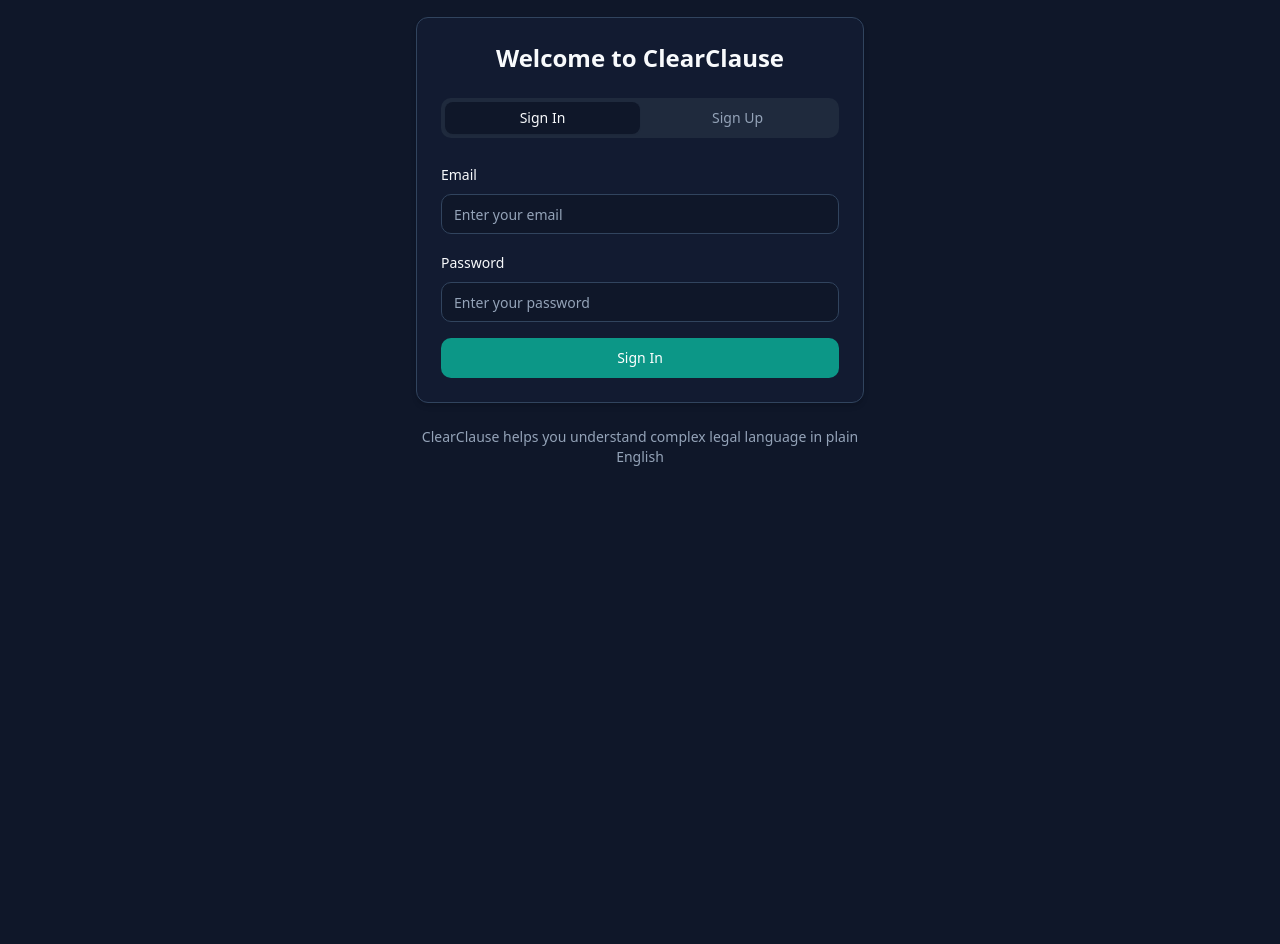
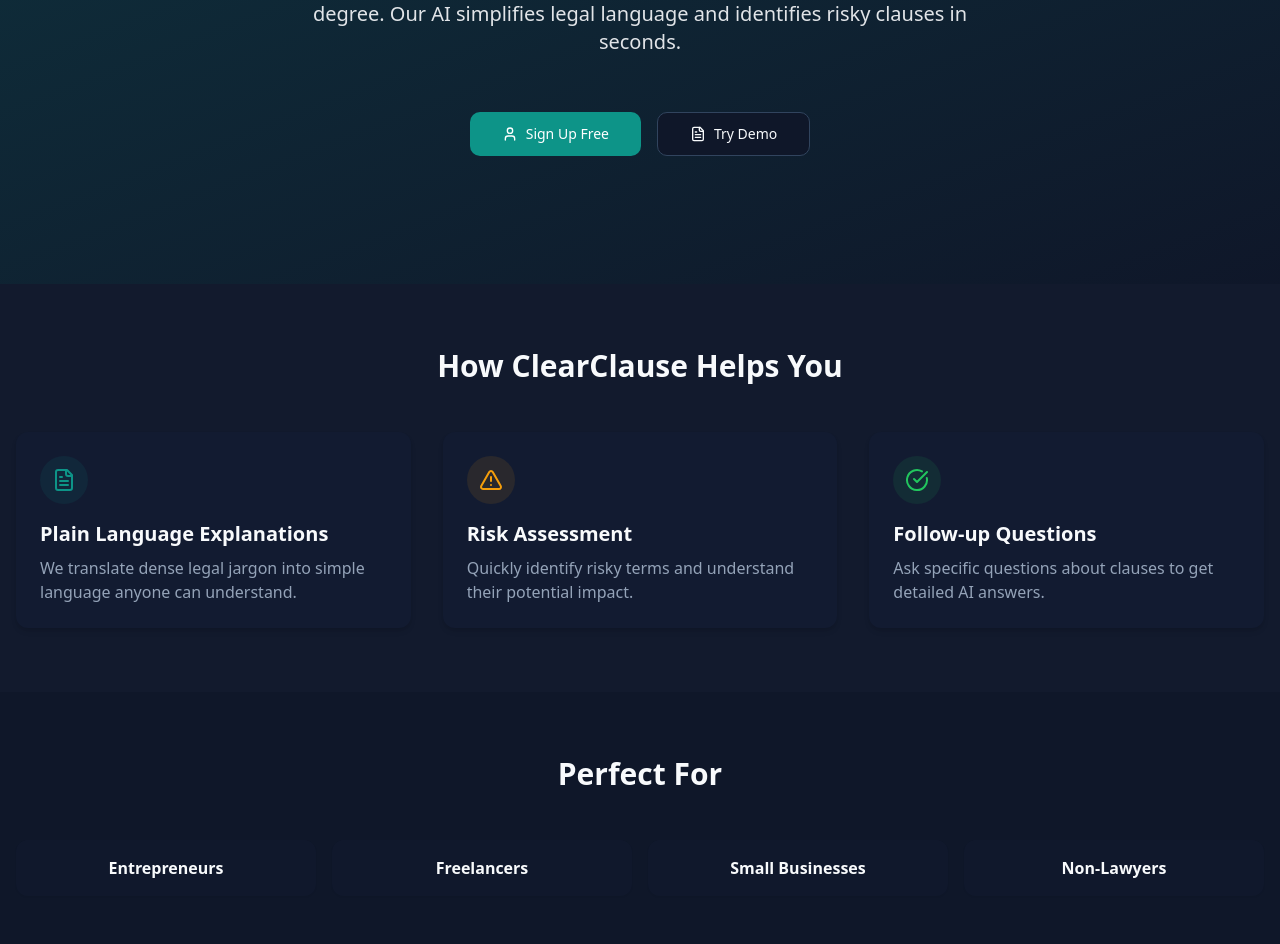
Before and after one commit to gvarun01/clause-clarity, a React (Vite) app: page / in a window 1280 px wide. Before the commit this address led to /auth. Shown: the part 208-1152 px from the top of the page. Before the commit the page ends 800 px from the top, so only its background shows below. Built offline with nearby package versions, Linux system fonts and the light colour scheme.

Commit message:
feat: Highlight risky terms and add landing page
- Highlight risky terms in the text box.
- Add a landing page for marketing purposes.

```diff
--- a/src/App.tsx
+++ b/src/App.tsx
@@ -8,6 +8,7 @@ import { AuthProvider } from "./context/AuthContext";
 import Index from "./pages/Index";
 import AuthPage from "./pages/AuthPage";
 import NotFound from "./pages/NotFound";
+import LandingPage from "./pages/LandingPage";
 import ProtectedRoute from "./components/ProtectedRoute";
 
 const queryClient = new QueryClient();
@@ -20,8 +21,9 @@ const App = () => (
         <Sonner />
         <BrowserRouter>
           <Routes>
+            <Route path="/" element={<LandingPage />} />
             <Route path="/auth" element={<AuthPage />} />
-            <Route path="/" element={
+            <Route path="/app" element={
               <ProtectedRoute>
                 <Index />
               </ProtectedRoute>
--- /dev/null
+++ b/src/components/AnalysisResultDisplay.tsx
@@ -0,0 +1,29 @@
+
+import React from 'react';
+import { Card, CardContent } from "@/components/ui/card";
+import type { AnalysisResponse } from "@/lib/api-services";
+import HighlightedLegalText from './HighlightedLegalText';
+
+interface AnalysisResultDisplayProps {
+  legalClause: string;
+  analysis: AnalysisResponse;
+}
+
+const AnalysisResultDisplay = ({ legalClause, analysis }: AnalysisResultDisplayProps) => {
+  return (
+    <div className="space-y-6">
+      <Card className="bg-card/50 backdrop-blur-sm border-border/50">
+        <CardContent className="pt-6">
+          <h3 className="text-md font-semibold mb-3">Original Text</h3>
+          <HighlightedLegalText
+            legalText={legalClause}
+            analysis={analysis}
+            className="text-sm p-4 bg-background/80 rounded-md border border-border/30"
+          />
+        </CardContent>
+      </Card>
+    </div>
+  );
+};
+
+export default AnalysisResultDisplay;
--- /dev/null
+++ b/src/components/HighlightedLegalText.tsx
@@ -0,0 +1,80 @@
+import React from 'react';
+import { cn } from '@/lib/utils';
+import type { AnalysisResponse } from '@/lib/api-services';
+
+interface HighlightedLegalTextProps {
+  legalText: string;
+  analysis: AnalysisResponse | null;
+  className?: string;
+}
+
+const HighlightedLegalText = ({ legalText, analysis, className }: HighlightedLegalTextProps) => {
+  if (!analysis || !analysis.riskyTerms.length) {
+    return <div className={cn('whitespace-pre-wrap', className)}>{legalText}</div>;
+  }
+
+  // Sort terms by length (longest first) to avoid highlighting issues with overlapping terms
+  const sortedTerms = [...analysis.riskyTerms].sort((a, b) => b.term.length - a.term.length);
+
+  // Prepare the text for highlighting by creating segments
+  let segments: {text: string; isRisky: boolean; severity?: 'high' | 'moderate' | 'low'; term?: string}[] = [{
+    text: legalText,
+    isRisky: false
+  }];
+
+  // For each risky term, split the segments further
+  sortedTerms.forEach(({ term, severity }) => {
+    const newSegments: typeof segments = [];
+
+    segments.forEach(segment => {
+      if (segment.isRisky) {
+        // If segment is already highlighted, keep it as is
+        newSegments.push(segment);
+        return;
+      }
+
+      const parts = segment.text.split(new RegExp(`(${term})`, 'gi'));
+
+      parts.forEach((part, index) => {
+        if (part === '') return;
+
+        const isMatch = part.toLowerCase() === term.toLowerCase();
+
+        newSegments.push({
+          text: part,
+          isRisky: isMatch,
+          severity: isMatch ? severity : undefined,
+          term: isMatch ? term : undefined
+        });
+      });
+    });
+
+    segments = newSegments;
+  });
+
+  const severityColors = {
+    high: 'bg-legal-high/20 border-b-2 border-legal-high',
+    moderate: 'bg-legal-moderate/20 border-b-2 border-legal-moderate',
+    low: 'bg-legal-low/20 border-b-2 border-legal-low'
+  };
+
+  return (
+    <div className={cn('whitespace-pre-wrap', className)}>
+      {segments.map((segment, i) => (
+        <span
+          key={i}
+          className={cn(
+            segment.isRisky && 'rounded px-0.5 py-0.5',
+            segment.severity && severityColors[segment.severity],
+            segment.isRisky && 'cursor-help'
+          )}
+          title={segment.isRisky ? `${segment.term}: ${analysis.riskyTerms.find(t => t.term.toLowerCase() === segment.term?.toLowerCase())?.explanation}` : undefined}
+        >
+          {segment.text}
+        </span>
+      ))}
+    </div>
+  );
+};
+
+export default HighlightedLegalText;
--- a/src/pages/Index.tsx
+++ b/src/pages/Index.tsx
@@ -8,6 +8,7 @@ import LegalInputSection from '@/components/LegalInputSection';
 import AnalysisSection from '@/components/AnalysisSection';
 import RiskyTermsSection from '@/components/RiskyTermsSection';
 import FollowupQuestionsSection from '@/components/FollowupQuestionsSection';
+import AnalysisResultDisplay from '@/components/AnalysisResultDisplay';
 import { useAuth } from '@/context/AuthContext';
 import { supabase } from '@/integrations/supabase/client';
 
@@ -110,6 +111,8 @@ const Index = () => {
 
         {analysis && (
           <>
+            <AnalysisResultDisplay legalClause={legalClause} analysis={analysis} />
+
             <AnalysisSection analysis={analysis} />
 
             <RiskyTermsSection analysis={analysis} />
--- /dev/null
+++ b/src/pages/LandingPage.tsx
@@ -0,0 +1,141 @@
+
+import React from 'react';
+import { Link } from 'react-router-dom';
+import { Button } from '@/components/ui/button';
+import { CheckCircle, AlertTriangle, FileText, Shield, User } from 'lucide-react';
+
+const LandingPage = () => {
+  return (
+    <div className="min-h-screen bg-background">
+      {/* Hero Section */}
+      <header className="relative overflow-hidden">
+        <div className="absolute inset-0 bg-gradient-to-br from-legal-action/20 to-background z-0"></div>
+        <div className="relative z-10 container mx-auto px-4 pt-16 pb-24 md:pt-24 md:pb-32 flex flex-col items-center justify-center text-center">
+          <h1 className="text-4xl md:text-5xl lg:text-6xl font-bold bg-gradient-to-r from-legal-action via-teal-300 to-legal-action bg-clip-text text-transparent mb-6">
+            ClearClause: Decode Legal Complexity
+          </h1>
+
+          <p className="text-lg md:text-xl max-w-2xl mx-auto mb-8 text-foreground/90">
+            Instantly understand complex legal contracts and terms without a law degree.
+            Our AI simplifies legal language and identifies risky clauses in seconds.
+          </p>
+
+          <div className="flex flex-col sm:flex-row gap-4 mt-6">
+            <Button
+              size="lg"
+              className="bg-legal-action hover:bg-legal-action/80 text-white gap-2 px-8"
+              asChild
+            >
+              <Link to="/auth">
+                <User size={18} />
+                Sign Up Free
+              </Link>
+            </Button>
+
+            <Button
+              size="lg"
+              variant="outline"
+              className="gap-2 px-8"
+              asChild
+            >
+              <Link to="/">
+                <FileText size={18} />
+                Try Demo
+              </Link>
+            </Button>
+          </div>
+        </div>
+      </header>
+
+      {/* Features Section */}
+      <section className="py-16 bg-muted/20">
+        <div className="container mx-auto px-4">
+          <h2 className="text-3xl font-bold text-center mb-12">How ClearClause Helps You</h2>
+
+          <div className="grid md:grid-cols-3 gap-8">
+            <div className="bg-card rounded-lg p-6 shadow-md hover:shadow-lg transition-shadow">
+              <div className="p-3 rounded-full bg-legal-action/10 w-12 h-12 flex items-center justify-center mb-4">
+                <FileText size={24} className="text-legal-action" />
+              </div>
+              <h3 className="text-xl font-semibold mb-2">Plain Language Explanations</h3>
+              <p className="text-muted-foreground">
+                We translate dense legal jargon into simple language anyone can understand.
+              </p>
+            </div>
+
+            <div className="bg-card rounded-lg p-6 shadow-md hover:shadow-lg transition-shadow">
+              <div className="p-3 rounded-full bg-legal-moderate/10 w-12 h-12 flex items-center justify-center mb-4">
+                <AlertTriangle size={24} className="text-legal-moderate" />
+              </div>
+              <h3 className="text-xl font-semibold mb-2">Risk Assessment</h3>
+              <p className="text-muted-foreground">
+                Quickly identify risky terms and understand their potential impact.
+              </p>
+            </div>
+
+            <div className="bg-card rounded-lg p-6 shadow-md hover:shadow-lg transition-shadow">
+              <div className="p-3 rounded-full bg-green-500/10 w-12 h-12 flex items-center justify-center mb-4">
+                <CheckCircle size={24} className="text-green-500" />
+              </div>
+              <h3 className="text-xl font-semibold mb-2">Follow-up Questions</h3>
+              <p className="text-muted-foreground">
+                Ask specific questions about clauses to get detailed AI answers.
+              </p>
+            </div>
+          </div>
+        </div>
+      </section>
+
+      {/* Use Cases */}
+      <section className="py-16">
+        <div className="container mx-auto px-4">
+          <h2 className="text-3xl font-bold text-center mb-12">Perfect For</h2>
+
+          <div className="grid md:grid-cols-4 gap-4 text-center">
+            <div className="p-4 rounded-lg bg-card/50 shadow-sm hover:shadow-md transition-shadow">
+              <h3 className="font-semibold">Entrepreneurs</h3>
+            </div>
+            <div className="p-4 rounded-lg bg-card/50 shadow-sm hover:shadow-md transition-shadow">
+              <h3 className="font-semibold">Freelancers</h3>
+            </div>
+            <div className="p-4 rounded-lg bg-card/50 shadow-sm hover:shadow-md transition-shadow">
+              <h3 className="font-semibold">Small Businesses</h3>
+            </div>
+            <div className="p-4 rounded-lg bg-card/50 shadow-sm hover:shadow-md transition-shadow">
+              <h3 className="font-semibold">Non-Lawyers</h3>
+            </div>
+          </div>
+        </div>
+      </section>
+
+      {/* CTA Section */}
+      <section className="py-16 bg-muted/10">
+        <div className="container mx-auto px-4 text-center">
+          <h2 className="text-3xl font-bold mb-6">Ready to Decode Legal Complexity?</h2>
+          <p className="text-lg max-w-2xl mx-auto mb-8 text-muted-foreground">
+            Join thousands of users who are making informed decisions with ClearClause. No legal expertise required.
+          </p>
+          <Button
+            size="lg"
+            className="bg-legal-action hover:bg-legal-action/80 text-white gap-2 px-10"
+            asChild
+          >
+            <Link to="/auth">Get Started Free</Link>
+          </Button>
+        </div>
+      </section>
+
+      {/* Footer */}
+      <footer className="py-8 bg-card">
+        <div className="container mx-auto px-4 text-center">
+          <p className="text-sm text-muted-foreground">© 2025 ClearClause. All rights reserved.</p>
+          <p className="text-xs text-muted-foreground mt-2">
+            Not a substitute for legal advice. Always consult a qualified attorney for legal matters.
+          </p>
+        </div>
+      </footer>
+    </div>
+  );
+};
+
+export default LandingPage;
```
